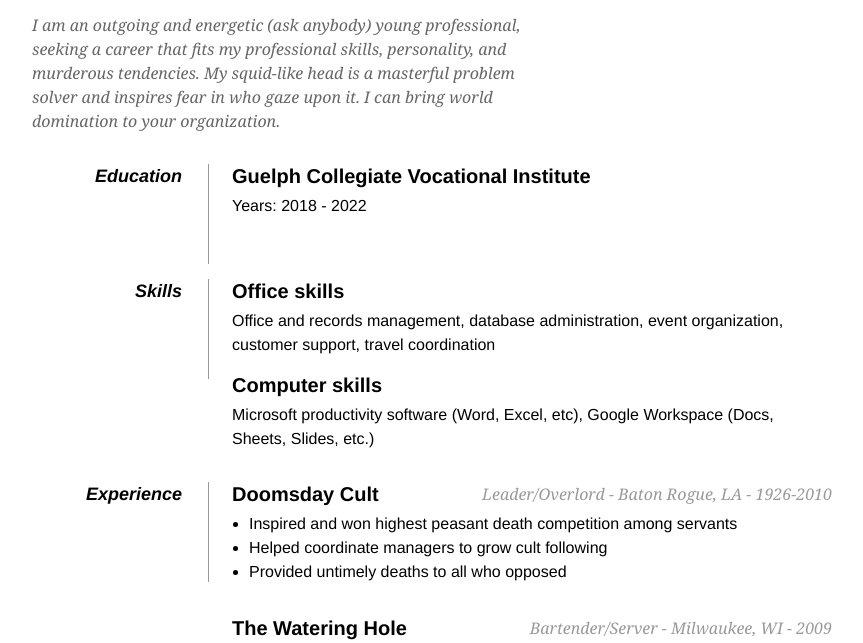
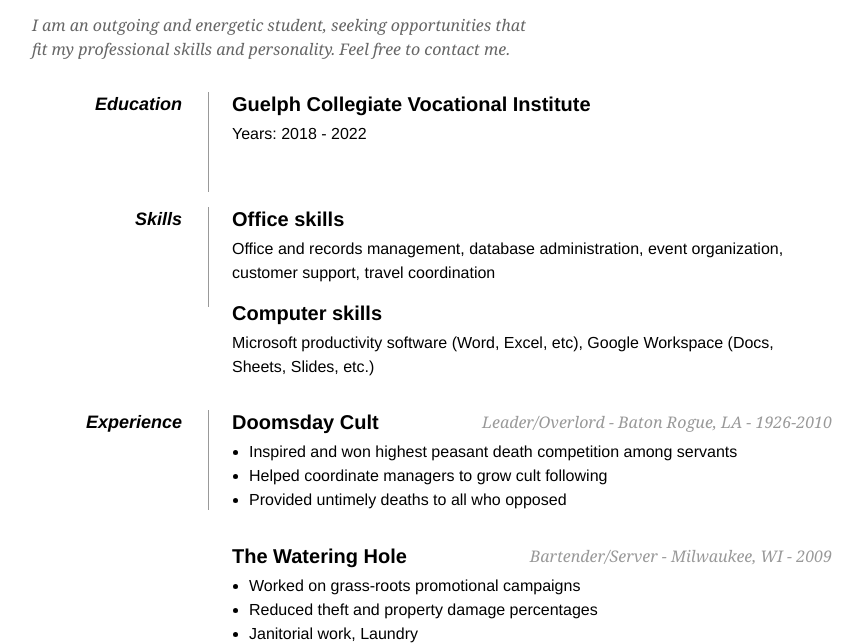
Before and after one commit to MahmoodBadr/mahmoodbadr.github.io, a plain HTML site: page index.html in a window 1280 px wide. Shown: the part 148-791 px from the top of the page, without its empty margins (208-1071 px from the left). Drawn offline with Linux system fonts and the light colour scheme.

Commit message:
Update index.html

```diff
--- a/index.html
+++ b/index.html
@@ -49,10 +49,9 @@
 
         <div id="objective">
             <p>
-                I am an outgoing and energetic (ask anybody) young professional, seeking a
-                career that fits my professional skills, personality, and murderous tendencies.
-                My squid-like head is a masterful problem solver and inspires fear in who gaze upon it.
-                I can bring world domination to your organization.
+                I am an outgoing and energetic student, seeking opportunities
+                that fit my professional skills and personality.
+                Feel free to contact me.
             </p>
         </div>
 
```
